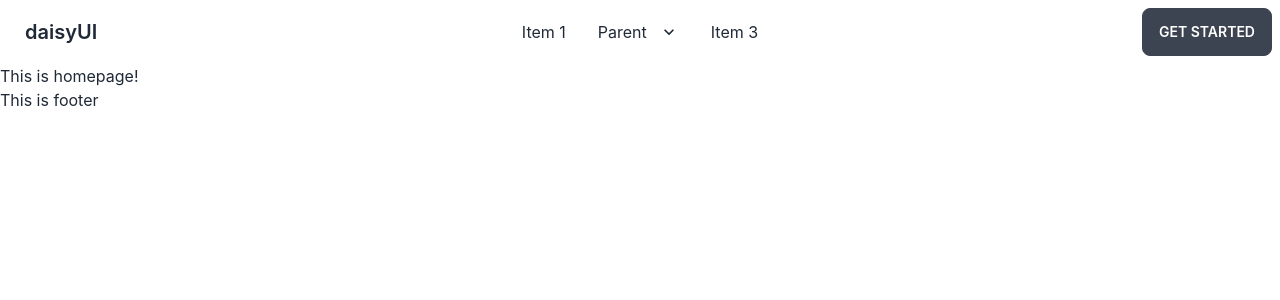
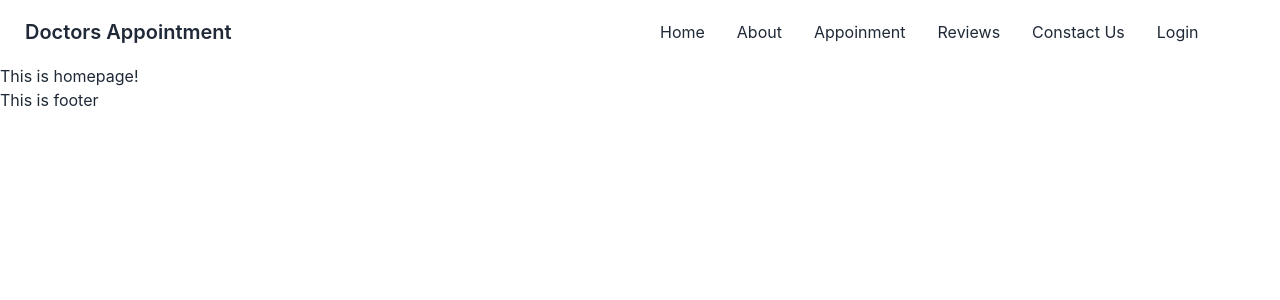
Before and after one commit to IamRidoyRoy/doctors-appointment-frontend, a React (Create React App) app: page / in a window 1280 px wide. Shown: the top 300 px of the page. Built offline with nearby package versions, Linux system fonts and the light colour scheme.

Commit message:
Navbar setup done

```diff
--- a/src/App.js
+++ b/src/App.js
@@ -4,7 +4,7 @@ import { router } from './Routes/Routes';
 
 function App() {
   return (
-    <div>
+    <div className='max-w-[1440px] mx-auto' >
       <RouterProvider router={router}></RouterProvider>
     </div>
   );
--- a/src/Pages/Shared/Navbar/Navbar.js
+++ b/src/Pages/Shared/Navbar/Navbar.js
@@ -1,6 +1,16 @@
 import React from 'react';
+import { Link } from 'react-router-dom';
 
 const Navbar = () => {
+
+    const menuItems = <>
+        <li><Link to='/'>Home</Link></li>
+        <li><Link to='/about'>About</Link></li>
+        <li><Link to='/appointment'>Appoinment</Link></li>
+        <li><Link to='/reviews'>Reviews</Link></li>
+        <li><Link to='/contact'>Constact Us</Link></li>
+        <li><Link to='/login' href="">Login</Link></li>
+    </>
     return (
         <div className="navbar bg-base-100">
             <div className="navbar-start">
@@ -9,41 +19,18 @@ const Navbar = () => {
                         <svg xmlns="http://www.w3.org/2000/svg" className="h-5 w-5" fill="none" viewBox="0 0 24 24" stroke="currentColor"><path strokeLinecap="round" strokeLinejoin="round" strokeWidth="2" d="M4 6h16M4 12h8m-8 6h16" /></svg>
                     </label>
                     <ul tabIndex={0} className="menu menu-compact dropdown-content mt-3 p-2 shadow bg-base-100 rounded-box w-52">
-                        <li><a>Item 1</a></li>
-                        <li tabIndex={0}>
-                            <a className="justify-between">
-                                Parent
-                                <svg className="fill-current" xmlns="http://www.w3.org/2000/svg" width="24" height="24" viewBox="0 0 24 24"><path d="M8.59,16.58L13.17,12L8.59,7.41L10,6L16,12L10,18L8.59,16.58Z" /></svg>
-                            </a>
-                            <ul className="p-2">
-                                <li><a>Submenu 1</a></li>
-                                <li><a>Submenu 2</a></li>
-                            </ul>
-                        </li>
-                        <li><a>Item 3</a></li>
+                        {menuItems}
                     </ul>
                 </div>
-                <a className="btn btn-ghost normal-case text-xl">daisyUI</a>
+                <Link to='/' className="btn btn-ghost normal-case text-xl">Doctors Appointment</Link >
             </div>
             <div className="navbar-center hidden lg:flex">
                 <ul className="menu menu-horizontal px-1">
-                    <li><a>Item 1</a></li>
-                    <li tabIndex={0}>
-                        <a>
-                            Parent
-                            <svg className="fill-current" xmlns="http://www.w3.org/2000/svg" width="20" height="20" viewBox="0 0 24 24"><path d="M7.41,8.58L12,13.17L16.59,8.58L18,10L12,16L6,10L7.41,8.58Z" /></svg>
-                        </a>
-                        <ul className="p-2">
-                            <li><a>Submenu 1</a></li>
-                            <li><a>Submenu 2</a></li>
-                        </ul>
-                    </li>
-                    <li><a>Item 3</a></li>
+                    {menuItems}
+
                 </ul>
             </div>
-            <div className="navbar-end">
-                <a className="btn">Get started</a>
-            </div>
+
         </div>
     );
 };
```
